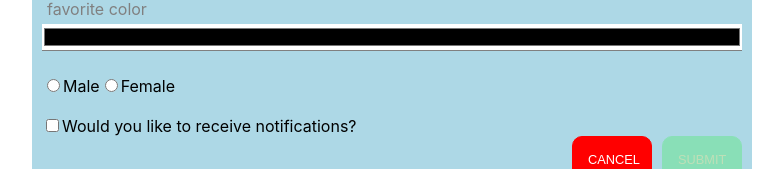
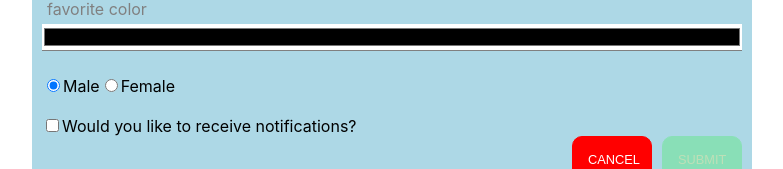
Before and after one commit to Nnaji-Victor/test_sample, a React (Create React App) app: page / in a window 1280 px wide. Shown: the part 468-637 px from the top of the page, without its empty margins (248-1031 px from the left). Built offline with nearby package versions, Linux system fonts and the light colour scheme.

Commit message:
set defalut checked on radio input

```diff
--- a/src/App.js
+++ b/src/App.js
@@ -154,7 +154,7 @@ function App() {
             />
 
             <div className='radio-container'>
-              <input type="radio" value="male" id="male"
+              <input type="radio" value="male" id="male" defaultChecked
                 onChange={e => setGender(e.target.value)} name="gender" />
               <label for="male">Male</label>
 
--- a/src/components/custom-input/CustomInput.css
+++ b/src/components/custom-input/CustomInput.css
@@ -1,6 +1,5 @@
 .group {
     position: relative;
-    /* margin: 45px 0; */
     justify-content: center;
     display: flex;
 }
@@ -24,7 +23,6 @@
 }
 
 input[type='color'] {
-    /* letter-spacing: 0.1em; */
     padding: 0;
 }
 
@@ -35,7 +33,6 @@ input[type='color'] {
     position: absolute;
     pointer-events: none;
     left: 5px;
-    /* top: 45px; */
     transition: 300ms ease all;
 }
 
```
Also changed, not shown: src/components/custom-input/CustomInput.js (line endings or trailing spaces).
